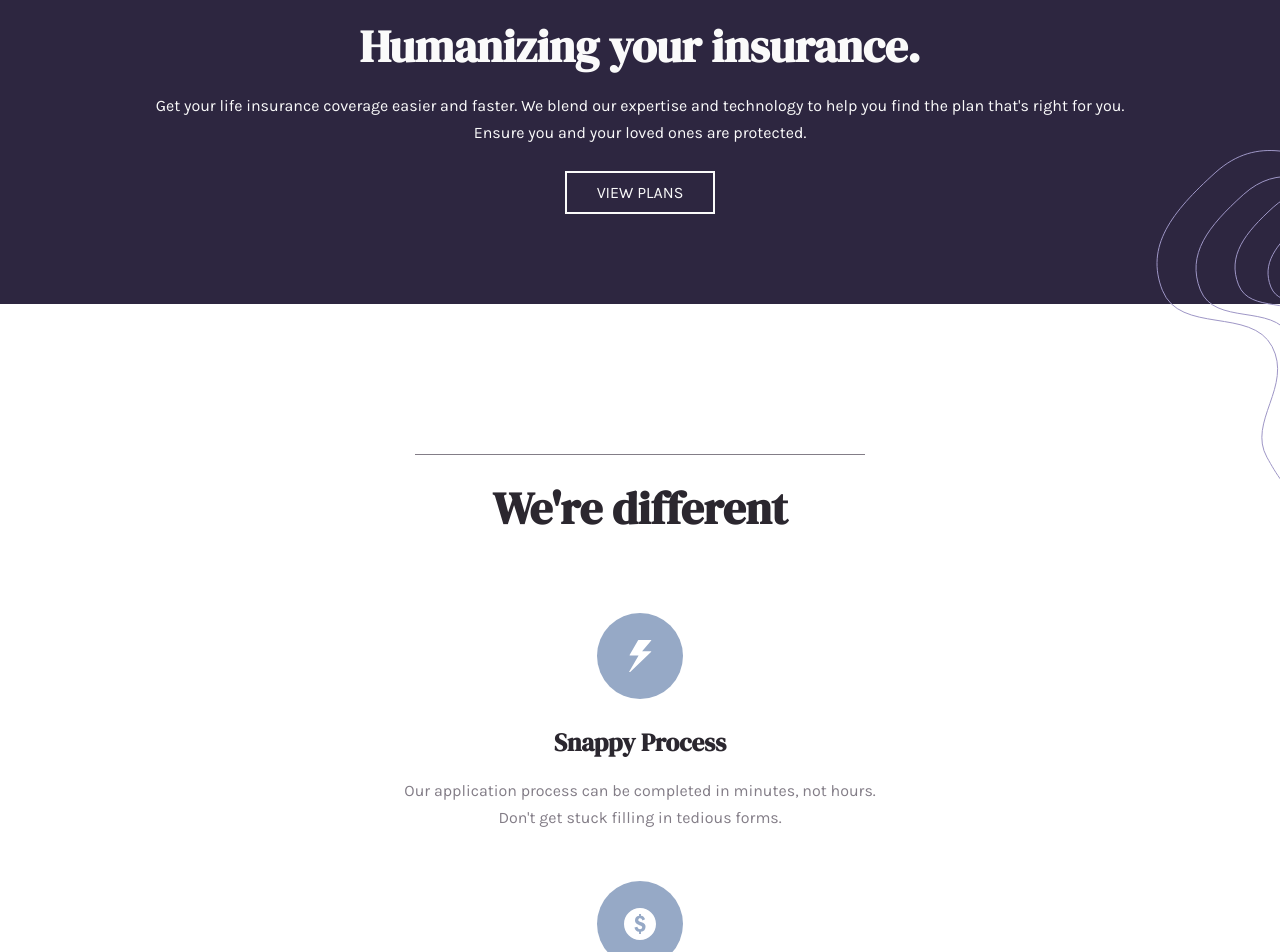
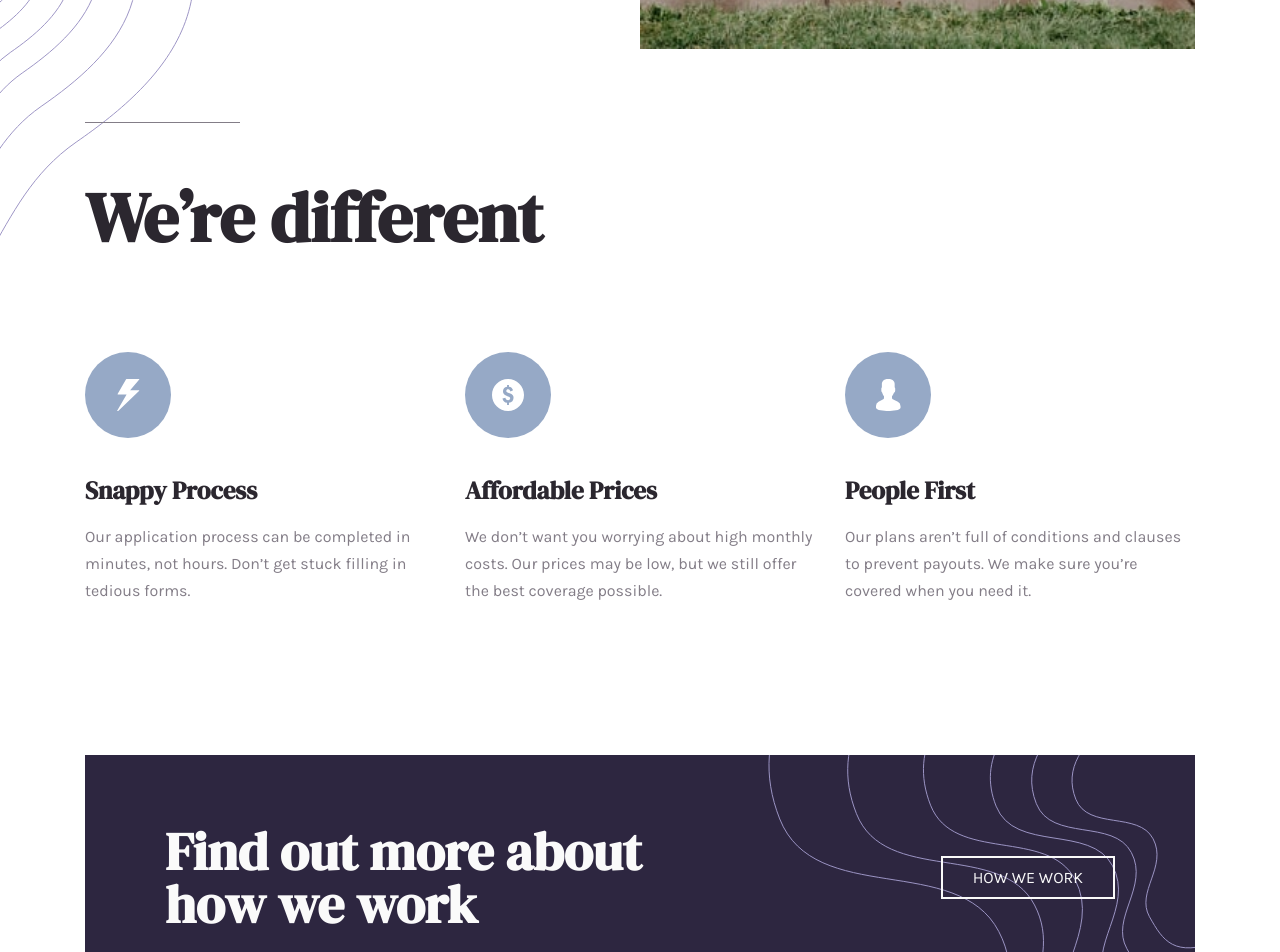
Before and after one commit to kens-visuals/insure-landing-page, a website: page index.html in a window 1280 px wide. Shown: the part 800-1752 px from the top of the page. Drawn offline with Linux system fonts and the light colour scheme.

Commit message:
add desktop layout

```diff
--- a/index.html
+++ b/index.html
@@ -59,28 +59,28 @@
 
     <main>
       <section class="intro">
+        <div class="intro__container container">
           <picture class="intro__picture">
             <source
-            srcset="./images/image-intro-desktop.jpg"
+              srcset="./images/image-intro-mobile.jpg"
               media="(min-width: 810px)"
               aria-hidden="true"
               class="intro__img intro__img--mobile"
             />
             <img
-            src="./images/image-intro-mobile.jpg"
+              src="./images/image-intro-desktop.jpg"
               alt=""
               aria-hidden="true"
               class="intro__img intro__img--desktop"
             />
           </picture>
 
-        <div class="container">
           <div class="intro__wrapper">
             <h1 class="intro__heading heading">Humanizing your insurance.</h1>
 
             <p class="intro__text text text--white">
               Get your life insurance coverage easier and faster. We blend our
-              expertise and technology to help you find the plan that's right
+              expertise and technology to help you find the plan that’s right
               for you. Ensure you and your loved ones are protected.
             </p>
 
@@ -92,7 +92,7 @@
       <div class="container">
         <section class="details">
           <h2 class="details__heading heading heading--dark">
-            We're different
+            We’re different
           </h2>
 
           <div class="details__wrapper">
@@ -106,7 +106,7 @@
               <h3 class="heading heading--secondary">Snappy Process</h3>
               <p class="text text--grey">
                 Our application process can be completed in minutes, not hours.
-                Don't get stuck filling in tedious forms.
+                Don’t get stuck filling in tedious forms.
               </p>
             </div>
 
@@ -119,7 +119,7 @@
               />
               <h3 class="heading heading--secondary">Affordable Prices</h3>
               <p class="text text--grey">
-                We don't want you worrying about high monthly costs. Our prices
+                We don’t want you worrying about high monthly costs. Our prices
                 may be low, but we still offer the best coverage possible.
               </p>
             </div>
@@ -133,8 +133,8 @@
               />
               <h3 class="heading heading--secondary">People First</h3>
               <p class="text text--grey">
-                Our plans aren't full of conditions and clauses to prevent
-                payouts. We make sure you're covered when you need it.
+                Our plans aren’t full of conditions and clauses to prevent
+                payouts. We make sure you’re covered when you need it.
               </p>
             </div>
           </div>
--- a/scss/_components.scss
+++ b/scss/_components.scss
@@ -21,9 +21,13 @@
 .heading {
   color: $color-secondary--light;
   font-family: $font-secondary;
-  font-size: 4.5rem;
+  font-size: clamp(4.5rem, 8vw, 7rem);
   text-align: center;
-  line-height: 1.1;
+  line-height: 1;
+
+  @media (min-width: 1140px) {
+    text-align: left;
+  }
 
   &--dark {
     color: $color-primary--light;
@@ -38,6 +42,10 @@
 .text {
   text-align: center;
   line-height: 1.7;
+
+  @media (min-width: 1140px) {
+    text-align: left;
+  }
 
   &--white {
     color: $color-secondary--light;
@@ -85,52 +93,126 @@
   margin-bottom: 15rem;
   position: relative;
 
+  &::before {
+    content: url('../images/bg-pattern-intro-left-mobile.svg');
+    position: absolute;
+    top: 0;
+    left: 0;
+  }
+
+  &::after {
+    content: url('../images/bg-pattern-intro-right-mobile.svg');
+    position: absolute;
+    bottom: -18rem;
+    right: 0;
+  }
+
+  @media (min-width: 810px) {
+    &::before {
+      top: 0;
+    }
+
+    &::after {
+      top: -5rem;
+    }
+  }
+
+  @media (min-width: 1140px) {
+    min-height: 65vh;
+    margin-bottom: 32rem;
+
+    &::before {
+      content: url('../images/bg-pattern-intro-left-desktop.svg');
+      top: 45.1rem;
+    }
+
+    &::after {
+      content: url('../images/bg-pattern-intro-right-desktop.svg');
+      top: 0;
+    }
+  }
+
+  &__container {
+    width: 100%;
+    position: relative;
+
+    @media (min-width: 810px) {
+      display: grid;
+      grid-template-columns: repeat(2, 1fr);
+      grid-auto-flow: dense;
+    }
+  }
+
   &__wrapper {
     padding: 9rem 0;
+    width: 88%;
+    margin: 0 auto;
     display: flex;
     align-items: center;
     flex-direction: column;
 
-    &::before {
-      content: url('../images/bg-pattern-intro-left-mobile.svg');
-      position: absolute;
-      top: 45.1rem;
-      left: 0;
+    @media (min-width: 810px) {
+      width: unset;
+      margin: 0;
+      align-items: start;
     }
 
-    &::after {
-      content: url('../images/bg-pattern-intro-right-mobile.svg');
-      position: absolute;
-      bottom: -18rem;
-      right: 0;
+    @media (min-width: 1140px) {
+      padding: 17rem 4rem 0 0;
     }
   }
 
   &__heading {
-    line-height: 1.1;
+    z-index: 1;
+
+    @media (min-width: 810px) {
+      text-align: left;
+    }
   }
 
   &__text {
     margin: 2rem 0 2.5rem 0;
+
+    @media (min-width: 810px) {
+      text-align: left;
+    }
   }
 
   &__picture {
+    @media (min-width: 810px) {
+      grid-column: 2 / -1;
+    }
   }
 
   &__img {
+    width: 100%;
+
+    @media (min-width: 1140px) {
+      width: unset;
+    }
+
     &--mobile {
     }
 
     &--desktop {
+      @media (min-width: 1140px) {
+        width: 50%;
+        position: absolute;
+        top: 10rem;
+        right: 0;
+      }
     }
   }
 }
 
 .details {
-  position: relative;
+  &__heading {
+    position: relative;
+    padding: 3rem 0 8rem 0;
 
-  &__heading {
-    padding: 3rem 0 8rem 0;
+    @media (min-width: 1140px) {
+      padding: 6rem 0 10rem 0;
+    }
 
     &::before {
       content: '';
@@ -142,13 +224,23 @@
       left: 50%;
       transform: translateX(-50%);
       display: inline-block;
+
+      @media (min-width: 1140px) {
+        width: 14%;
+        left: 0;
+        transform: translateX(0);
+      }
     }
   }
 
   &__wrapper {
     display: flex;
     flex-direction: column;
-    gap: 5rem;
+    gap: 3rem;
+
+    @media (min-width: 1140px) {
+      flex-direction: row;
+    }
   }
 }
 
@@ -160,7 +252,11 @@
   gap: 2rem;
 
   &__icon {
-    margin-bottom: 1rem;
+    margin-bottom: 2rem;
+  }
+
+  @media (min-width: 1140px) {
+    align-items: start;
   }
 }
 
@@ -176,9 +272,21 @@
   align-items: center;
   flex-direction: column;
 
+  @media (min-width: 1140px) {
+    background-image: url('../images/bg-pattern-how-we-work-desktop.svg');
+    padding: 7rem 8rem;
+    flex-direction: row;
+    justify-content: space-between;
+  }
+
   &__heading {
-    font-size: 3.8rem;
+    font-size: clamp(3.8rem, 8vw, 5.3rem);
     margin-bottom: 4rem;
+    flex-basis: 52%;
+
+    @media (min-width: 1140px) {
+      margin-bottom: 0;
+    }
   }
 }
 
@@ -188,6 +296,13 @@
   background-image: url('../images/bg-pattern-footer-mobile.svg');
   background-repeat: no-repeat;
   background-position: top left;
+  font-size: 1rem;
+  text-align: center;
+
+  @media (min-width: 1140px) {
+    padding: 6rem 0;
+    background-image: url('../images/bg-pattern-footer-desktop.svg');
+  }
 
   &__icons-wrapper {
     border-bottom: 0.1rem solid rgba($color-secondary--dark, 0.2);
@@ -196,7 +311,7 @@
     align-items: center;
     justify-content: center;
     flex-direction: column;
-    gap: 3rem;
+    gap: 4rem;
 
     @media (min-width: 810px) {
       justify-content: space-between;
@@ -256,18 +371,15 @@
     }
   }
 
-  font-size: 1rem;
-  text-align: center;
-
   &__link:link,
   &__link:visited {
     text-transform: uppercase;
-    // color: $color-primary--light;
+    color: $color-primary;
     transition: all 0.3s;
   }
 
   &__link:hover,
   &__link:active {
-    // color: $color-secondary;
+    color: $color-secondary--dark;
   }
 }
--- a/scss/_layout.scss
+++ b/scss/_layout.scss
@@ -1,5 +1,5 @@
 .container {
   width: 88%;
-  max-width: 100rem;
+  max-width: 111rem;
   margin: 0 auto;
 }
```
Also changed, not shown: css/style.css, 1 other file. Lines whose indentation alone changed are shown as unchanged.
